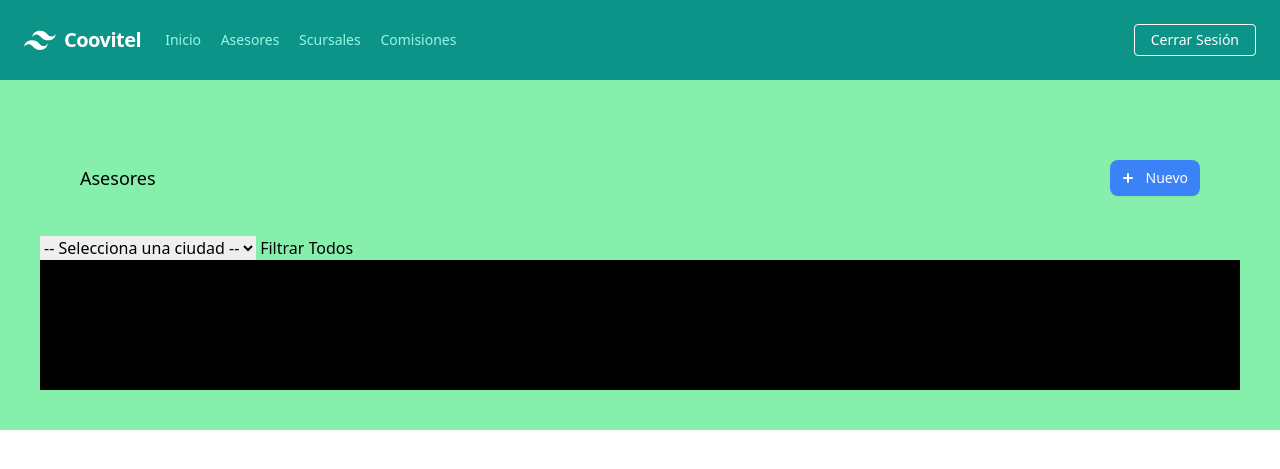
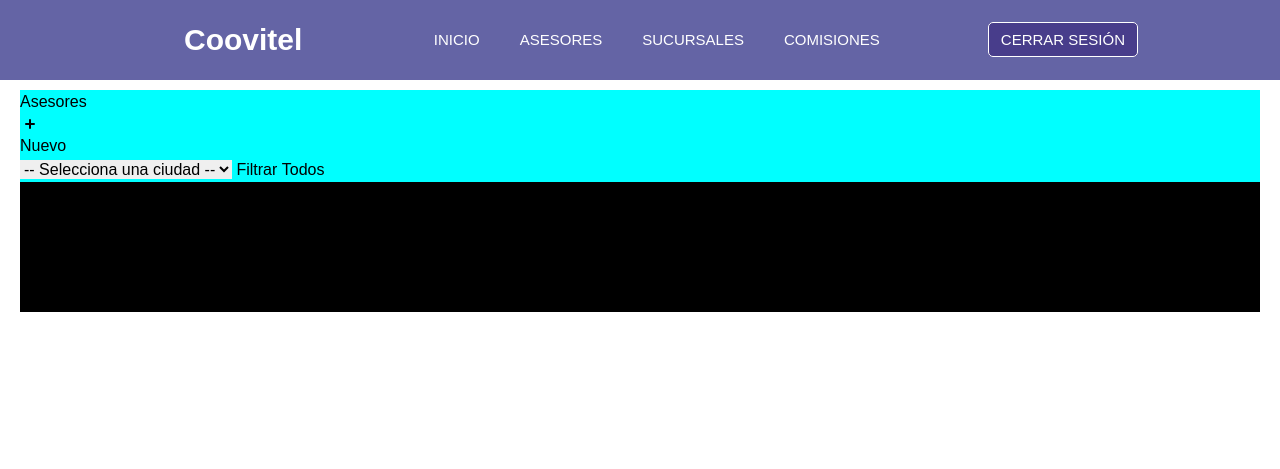
Before and after one commit to COOVITEL/Comisiones, a Django app: page /asesores/ in a window 1280 px wide. Shown: the top 469 px of the page. Run offline with Django 4.2, Linux system fonts and the light colour scheme; data comes from the database, SQL or seed files in the repository; style sheets or scripts are compiled from the project's sources.

Commit message:
Add any styles in layout with css pure

```diff
--- a/comisiones/controls/templates/head/css.html
+++ b/comisiones/controls/templates/head/css.html
@@ -1,3 +1,6 @@
 {% load static %}
 
-<link rel="stylesheet" type="text/css" href="{% static 'css/output.css' %}"/>
+<link rel="stylesheet" type="text/css" href="{% static 'styles/asesores.css' %}"/>
+<link rel="stylesheet" type="text/css" href="{% static 'styles/layout.css' %}"/>
+
+<script defer src="custom/script.js"></script>
--- a/comisiones/controls/templates/layout.html
+++ b/comisiones/controls/templates/layout.html
@@ -8,44 +8,38 @@
         <meta name="description" content="">
         <meta name="viewport" content="width=device-width, initial-scale=1">
         {% include 'head/css.html' %}
+        <script src="custom/script.js" defer></script>
     </head>
     <body>
         <header>
-            <nav class="flex items-center justify-between flex-wrap bg-teal-600 p-6">
-                <div class="flex items-center flex-shrink-0 text-white mr-6">
-                    <svg class="fill-current h-8 w-8 mr-2" width="54" height="54" viewBox="0 0 54 54" xmlns="http://www.w3.org/2000/svg"><path d="M13.5 22.1c1.8-7.2 6.3-10.8 13.5-10.8 10.8 0 12.15 8.1 17.55 9.45 3.6.9 6.75-.45 9.45-4.05-1.8 7.2-6.3 10.8-13.5 10.8-10.8 0-12.15-8.1-17.55-9.45-3.6-.9-6.75.45-9.45 4.05zM0 38.3c1.8-7.2 6.3-10.8 13.5-10.8 10.8 0 12.15 8.1 17.55 9.45 3.6.9 6.75-.45 9.45-4.05-1.8 7.2-6.3 10.8-13.5 10.8-10.8 0-12.15-8.1-17.55-9.45-3.6-.9-6.75.45-9.45 4.05z"/></svg>
-                    <span class="font-semibold text-xl tracking-tight">Coovitel</span>
-                </div>
-                <div class="block lg:hidden">
-                    <button class="flex items-center px-3 py-2 border rounded text-teal-200 border-teal-600 hover:text-white hover:border-white">
-                    <svg class="fill-current h-3 w-3" viewBox="0 0 20 20" xmlns="http://www.w3.org/2000/svg"><title>Menu</title><path d="M0 3h20v2H0V3zm0 6h20v2H0V9zm0 6h20v2H0v-2z"/></svg>
-                    </button>
-                </div>
-                <div class="w-full block flex-grow lg:flex lg:items-center lg:w-auto">
-                        <div class="text-sm lg:flex-grow">
-                        <a href="{% url 'welcome'%}" class="block mt-4 lg:inline-block lg:mt-0 text-teal-200 hover:text-white mr-4">
-                            Inicio
-                        </a>
-                        <a href="{% url 'asesores'%}" class="block mt-4 lg:inline-block lg:mt-0 text-teal-200 hover:text-white mr-4">
-                            Asesores
-                        </a>
-                        <a href="{% url 'sucursales'%}" class="block mt-4 lg:inline-block lg:mt-0 text-teal-200 hover:text-white mr-4">
-                            Scursales
-                        </a>
-                        <a href="{% url 'types_comisiones' %}" class="block mt-4 lg:inline-block lg:mt-0 text-teal-200 hover:text-white">
-                            Comisiones
-                        </a>
-                        </div>
-                    <div>
-                    <a href="#" class="inline-block text-sm px-4 py-2 leading-none border rounded text-white border-white hover:border-transparent hover:text-teal-500 hover:bg-white mt-4 lg:mt-0">Cerrar Sesión</a>
-                    </div>
-                </div>
-                </nav>
+            <nav class="nav">
+                <a class="logo nav-link" href="{% url 'welcome' %}">Coovitel</a>
+                <label class="burger-menu">
+                    <input type="checkbox"/>
+                </label>
+                <ul class="nav-menu">
+                    <li class="nav-menu-item">
+                        <a class="nav-menu-link nav-link" href="{% url 'welcome'%}" class="">Inicio</a>
+                    </li>
+                    <li class="nav-menu-item">
+                        <a class="nav-menu-link nav-link"  href="{% url 'asesores'%}" class="">Asesores</a>
+                    </li>
+                    <li class="nav-menu-item">
+                        <a class="nav-menu-link nav-link"  href="{% url 'sucursales'%}" class="">Sucursales</a>
+                    </li>
+                    <li class="nav-menu-item">
+                        <a class="nav-menu-link nav-link" href="{% url 'types_comisiones' %}" class="">Comisiones</a>
+                    </li>
+                    <li class="nav-menu-item">
+                        <a class="nav-link close"  href="#" class="">Cerrar Sesión</a>
+                    </li>
+                </ul>
+            </nav>
         </header>
         <main>
             {% block contein %}
             {% endblock  %}
         </main>
-        <script src="" async defer></script>
+        <script src="custom/script.js" async defer></script>
     </body>
 </html>
--- a/comisiones/controls/templates/pages/asesores.html
+++ b/comisiones/controls/templates/pages/asesores.html
@@ -1,10 +1,10 @@
 {% extends "layout.html" %}
 
 {% block contein %}
-    <div class="p-10 bg-green-300">
-        <div class="p-10 text-lg text-center flex items-center justify-between">
+    <div class="asesores">
+        <div class="">
             <h1>Asesores</h1>
-            <a href="{% url 'createasesor' %}" class="hover:bg-blue-400 group flex items-center rounded-lg bg-blue-500 text-white text-sm font-medium pl-2 pr-3 py-2 shadow-sm">
+            <a href="{% url 'createasesor' %}" class="">
                 <svg width="20" height="20" fill="currentColor" class="mr-2" aria-hidden="true">
                 <path d="M10 5a1 1 0 0 1 1 1v3h3a1 1 0 1 1 0 2h-3v3a1 1 0 1 1-2 0v-3H6a1 1 0 1 1 0-2h3V6a1 1 0 0 1 1-1Z" />
                 </svg>
--- /dev/null
+++ b/comisiones/static/css/asesores.css
@@ -0,0 +1,3 @@
+.asesores {
+    background-color: antiquewhite;
+}
--- a/comisiones/static/custom/custom.css
+++ /dev/null
@@ -1,3 +0,0 @@
-h1 {
-    color: red;
-}
--- /dev/null
+++ b/comisiones/static/styles/layout.css
@@ -0,0 +1,209 @@
+* {
+    margin: 0;
+    box-sizing: border-box;
+}
+
+body {
+    font-family: sans-serif;
+    padding: 90px 20px 0;
+}
+
+:root {
+    --var-color: rgb(70, 70, 152);
+    --var-color-phone: rgb(39, 39, 108);
+    --bar-gap: 6px;
+    --bar-height: 4px;
+    --animation-timing: 200ms ease-in-out;
+    --burger-height: calc(var(--bar-height) * 3 + var(--bar-gap) * 2);
+}
+
+
+/* Header */
+
+header {
+    background-color: rgb(100, 100, 165);
+    height: 80px;
+    width: 100%;
+    position: fixed;
+    top: 0;
+    left: 0;
+}
+
+.nav {
+    display: flex;
+    justify-content: space-between;
+    max-width: 992px;
+    margin: 0 auto;
+}
+
+.nav-link {
+    color: white;
+    text-decoration: none;
+}
+
+.logo {
+    font-size: 30px;
+    font-weight: bold;
+    padding: 0 40px;
+    line-height: 80px;
+}
+
+.close {
+    margin-right: 30px;
+}
+
+.nav-menu {
+    display: flex;
+    margin-right: 40px;
+    list-style: none;
+    left: 100%;
+    transition: left 0.3s;
+}
+
+.nav-menu-item {
+    font-size: 15px;
+    margin: 0px 8px;
+    line-height: 80px;
+    text-transform: uppercase;
+    width: max-content;
+}
+
+.nav-menu-link {
+    padding: 8px 12px;
+    border-radius: 5px;
+    transition: 0.5s;
+}
+
+.nav-menu-link:hover,
+.nav-menu-link_active  {
+    background-color: var(--var-color);
+    transition: 0.2s;
+}
+
+.close {
+    background-color: darkslateblue;
+    padding: 8px 12px;
+    position: relative;
+    left: 80px;
+    border-radius: 5px;
+    border: 0.1rem solid white;
+    transition: 0.2s;
+}
+
+.close:hover {
+    background-color: rgb(36, 32, 65);
+    border: 1px solid darkslateblue;
+    transition: 0.5s;
+}
+
+
+/* Burger Menu */
+
+.burger-menu {
+    flex-direction: column;
+    justify-content: center;
+    gap: var(--bar-gap);
+    width: max-content;
+    z-index: 2;
+    cursor: pointer;
+    display: none;
+}
+
+.burger-menu::before,
+.burger-menu::after,
+.burger-menu input {
+    content: "";
+    width: 30px;
+    height: var(--bar-height);
+    background-color: white;
+    border-radius: 5px;
+    transform-origin: left center;
+    transition: opacity var(--animation-timing),
+    width var(--animation-timing),
+    rotate var(--animation-timing),
+    transition var(--animation-timing);
+}
+
+.burger-menu input {
+    appearance: none;
+    padding: 0;
+    margin: 0;
+    outline: none;
+    pointer-events: none;
+}
+
+.burger-menu input:checked {
+    opacity: 0;
+    width: 0;
+}
+
+.burger-menu:has(input:checked)::before {
+    rotate: 45deg;
+    width: 28.5px;
+}
+
+.burger-menu:has(input:checked)::after {
+    rotate: -45deg;
+    width: 28.5px;
+}
+
+@media screen and (max-width: 900px) {
+    header {
+        height: 60px;
+    }
+
+    .logo {
+        font-size: 25px;
+        line-height: 60px;
+    }
+
+    .nav-menu {
+        display: none;
+        flex-direction: column;
+        align-items: center;
+        background-color: var(--var-color-phone);
+        position: fixed;
+        left: 0;
+        top: 60px;
+        width: 100%;
+        padding: 20px 0;
+        height: calc(100% - 60px);
+        overflow-y: auto;
+        transition: left 0.3s;
+    }
+
+    .nav-menu-item {
+        line-height: 50px;
+        font-size: 20px;
+    }
+
+    .nav-menu-link:hover,
+    .nav-menu-link_active {
+        background-color: none;
+        color: rgb(70, 124, 194);
+    }
+
+    .nav-menu_visible {
+        left: 0;
+    }
+
+    .burger-menu {
+        display: flex;
+        position: relative;
+        left: -50px;
+    }
+    .burger-menu:has(input:checked) ~ .nav-menu {
+        display: flex;
+        height: 300px;
+    }
+    .close {
+        margin-left: -120px;
+    }
+
+}
+
+/* Asesores */
+
+.asesores {
+    background-color: aqua;
+}
```
Also changed, not shown: comisiones/static/styles/script.js (added, +15 -0 lines), comisiones/static/images/COOVITEL.png (added).
